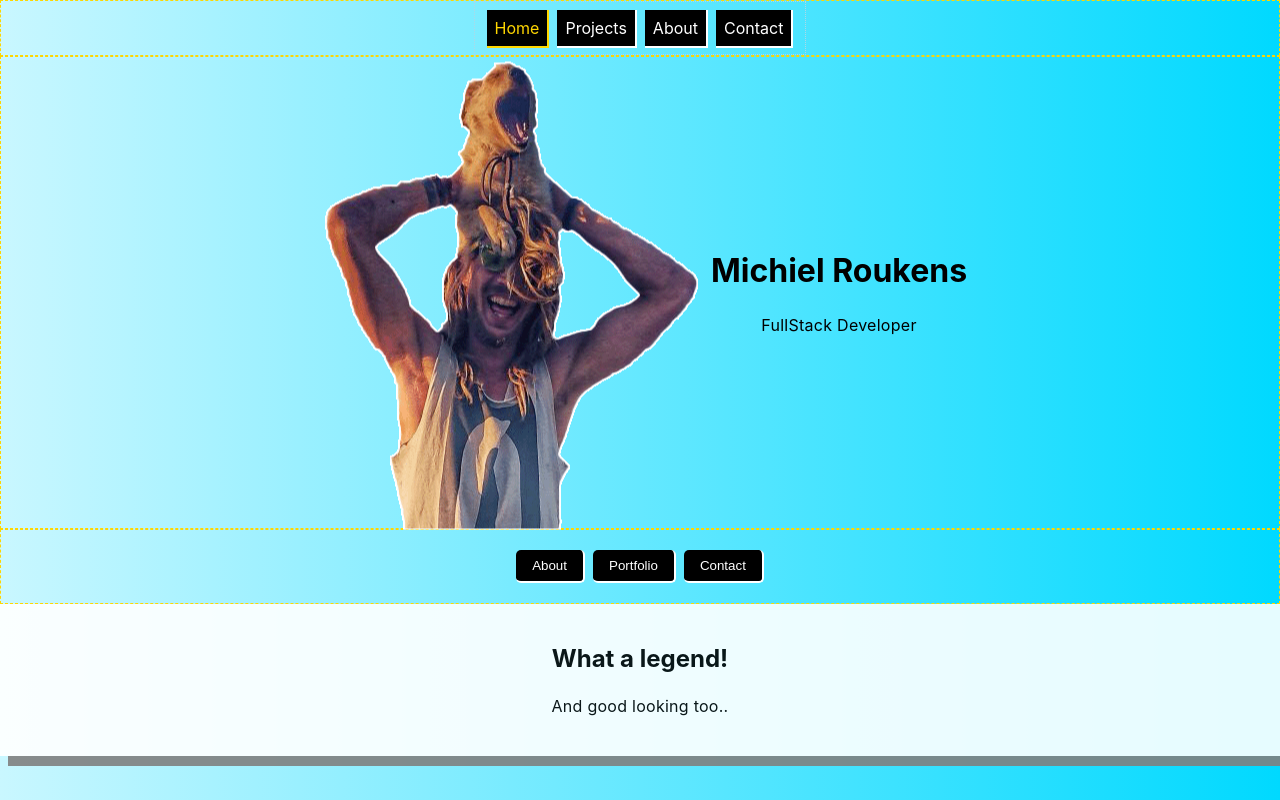
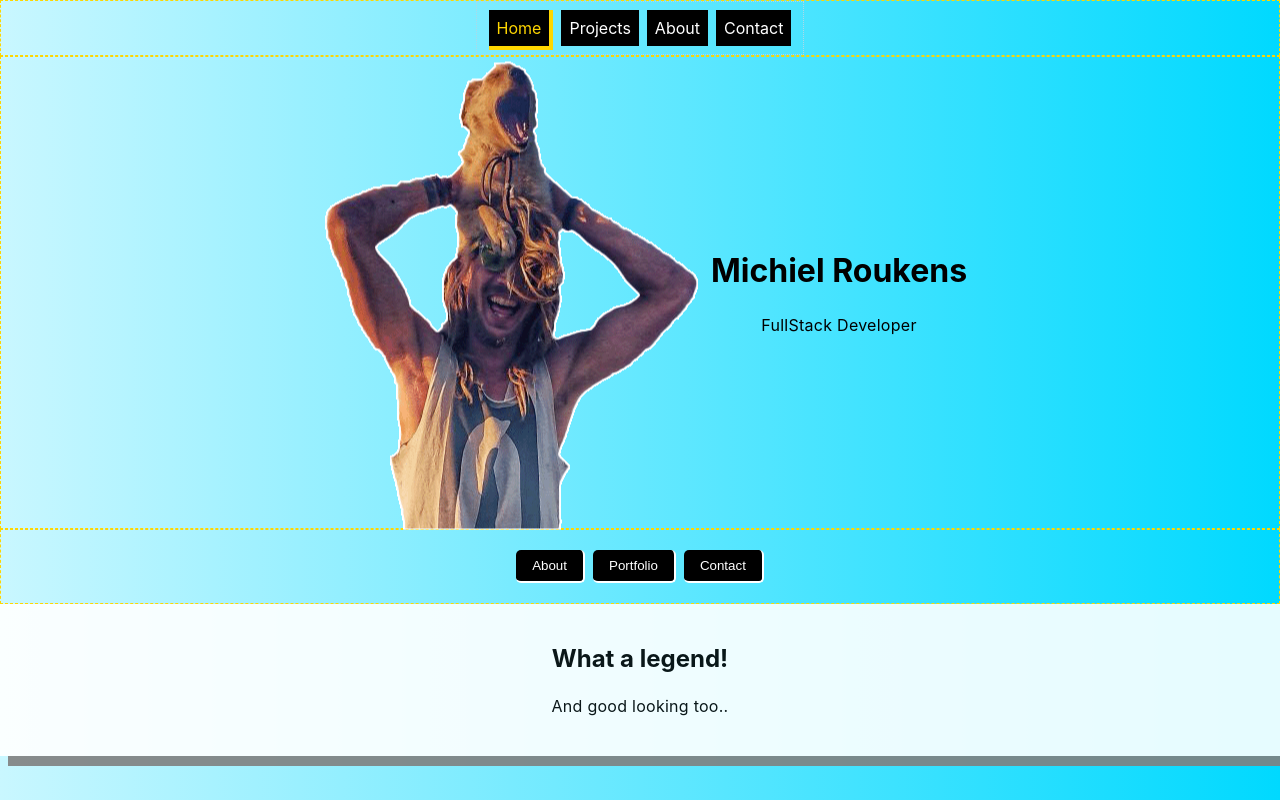
Before and after one commit to arejasverduras/portfolio, a React (Create React App) app: page / in a window 1280 px wide. Shown: the top 800 px of the page. Built offline with nearby package versions, Linux system fonts and the light colour scheme.

Commit message:
set hover styles for NavLinks

```diff
--- a/src/App.css
+++ b/src/App.css
@@ -41,8 +41,12 @@ nav ul {
   background-color: black;
   padding: 8px;
   margin: 0px 4px;
-  border-right: 2px solid white;
-  border-bottom: 2px solid white;
+  transition: all 0.1s;
+}
+
+.NavLink:hover {
+  border-right: 4px solid gold;
+  left: -4px;
 }
 
 nav a {
--- a/src/App.js
+++ b/src/App.js
@@ -14,8 +14,8 @@ function App() {
   let activeStyle = {
     color: "gold",
     backgroundColor: "black",
-    borderRight: "2px solid gold",
-    borderBottom: "2px solid gold"
+    borderRight: "4px solid gold",
+    borderBottom: "4px solid gold"
   };
 
   let activeClassName = "underline";
```
